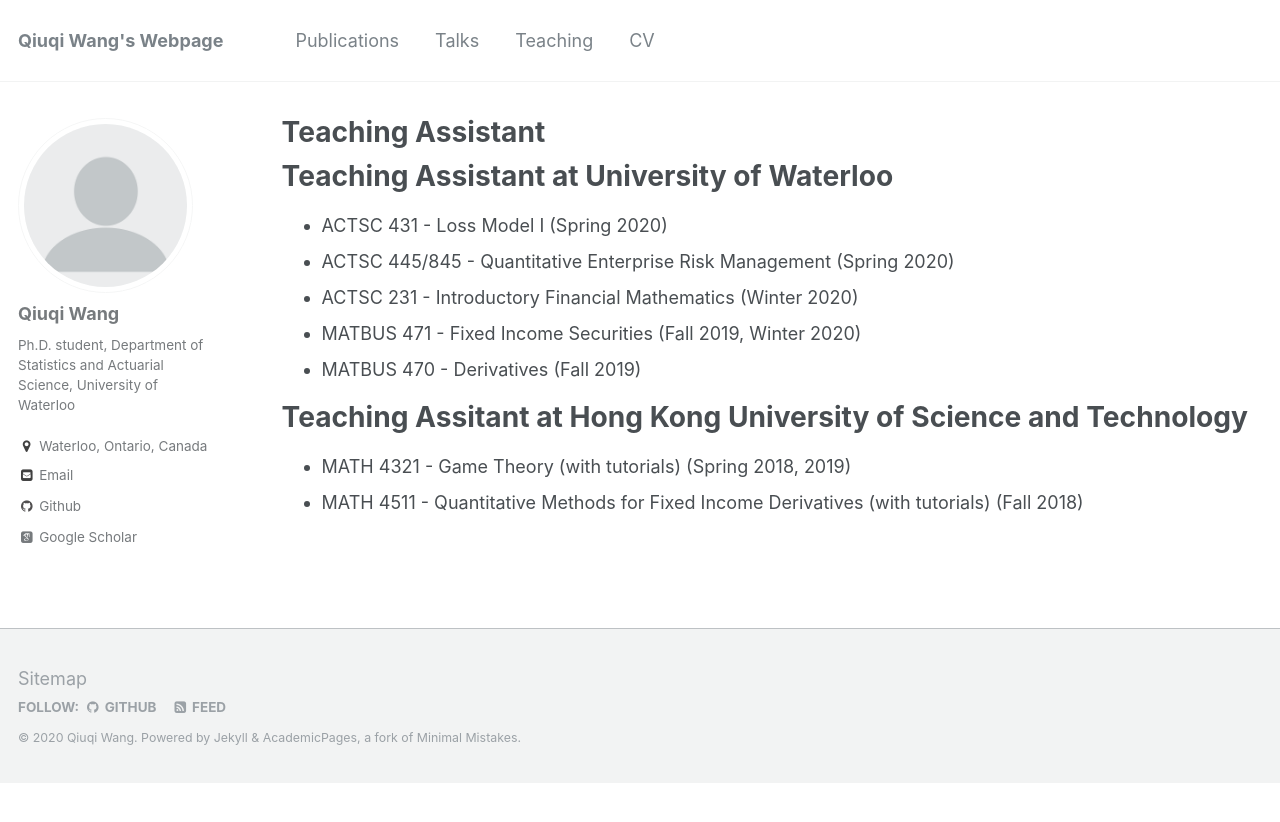
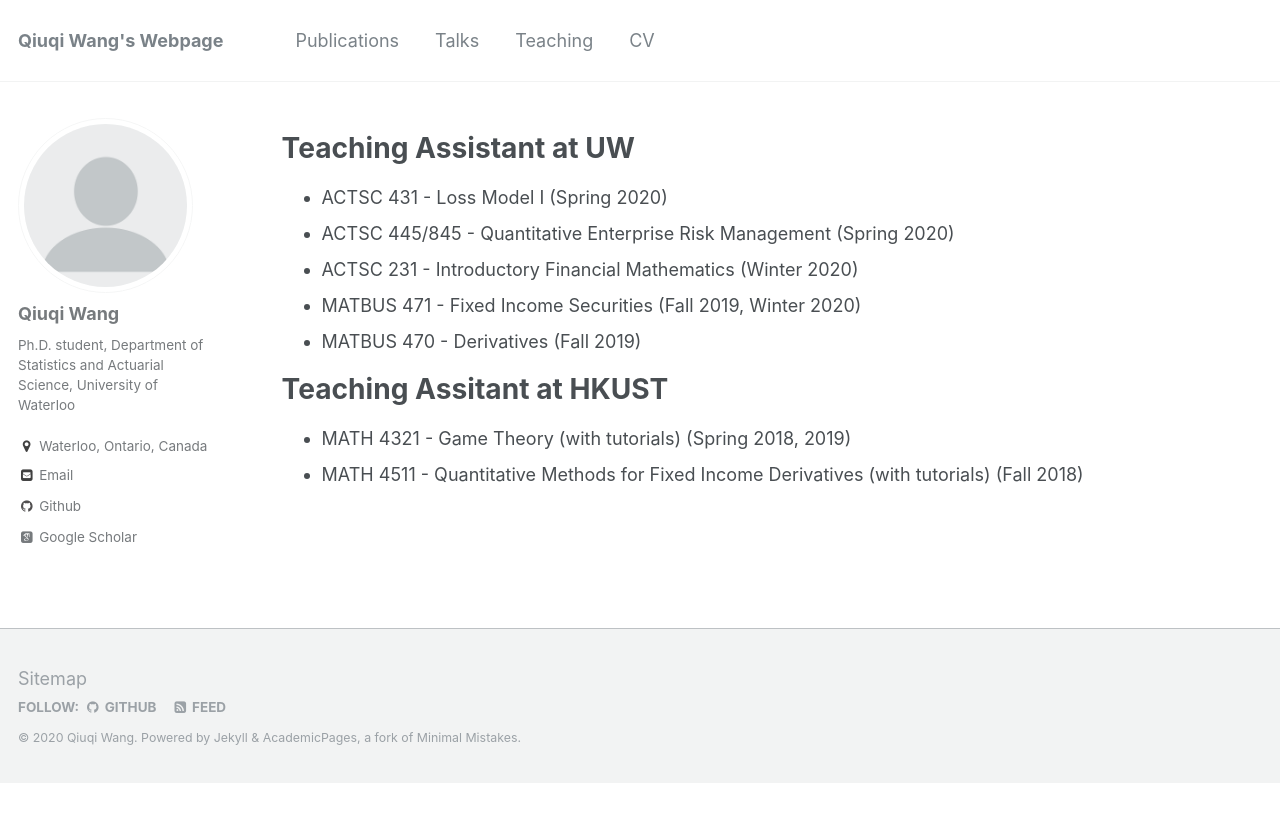
Before and after one commit to qwangan/qwangan.github.io, a Jekyll site: the page built from _pages/teaching.md, in a window 1280 px wide. Shown: the top 822 px of the page. Built offline with Jekyll 4.4.1, drawn with Linux system fonts in a browser that asks for light colours; some web fonts are replaced.

Commit message:
Update teaching.md

```diff
--- a/_pages/teaching.md
+++ b/_pages/teaching.md
@@ -1,17 +1,17 @@
 ---
 layout: archive
-title: "Teaching Assistant"
+title: ""
 permalink: /teaching/
 author_profile: true
 ---
 
-# Teaching Assistant at University of Waterloo
+# Teaching Assistant at UW
 * ACTSC 431 - Loss Model I (Spring 2020)
 * ACTSC 445/845 - Quantitative Enterprise Risk Management (Spring 2020)
 * ACTSC 231 - Introductory Financial Mathematics (Winter 2020)
 * MATBUS 471 - Fixed Income Securities (Fall 2019, Winter 2020)
 * MATBUS 470 - Derivatives (Fall 2019)
 
-# Teaching Assitant at Hong Kong University of Science and Technology
+# Teaching Assitant at HKUST
 * MATH 4321 - Game Theory (with tutorials) (Spring 2018, 2019)
 * MATH 4511 - Quantitative Methods for Fixed Income Derivatives (with tutorials) (Fall 2018)
```
